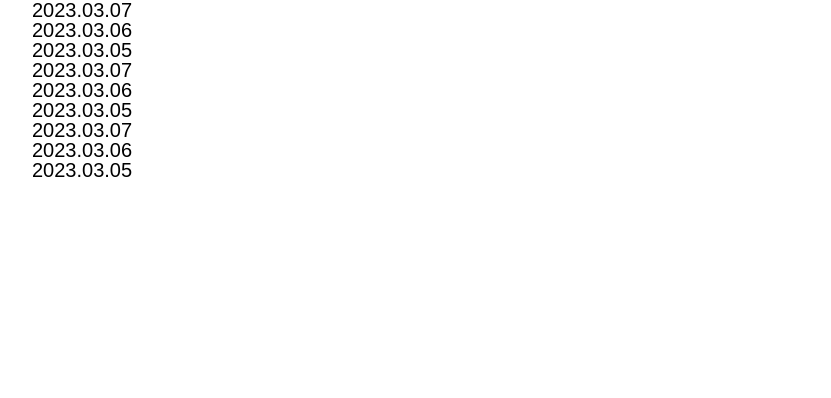
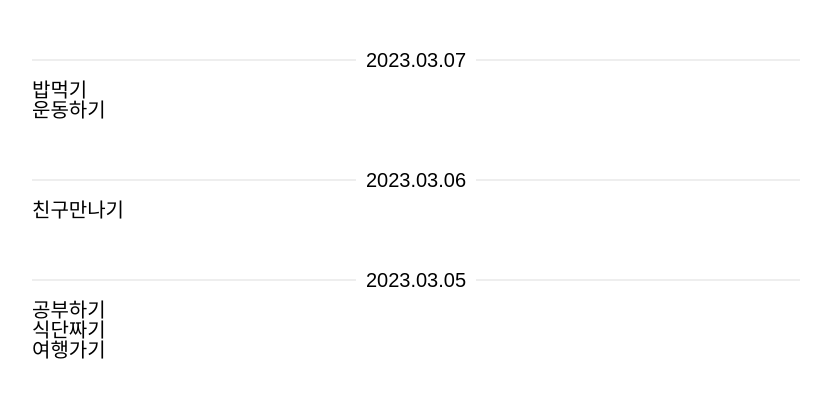
Before and after one commit to eunseozz/react-todo-ver2.0, a React (Create React App) app: page / in a window 1280 px wide. Shown: the top 398 px of the page, without its empty margins (224-1055 px from the left). Built offline with nearby package versions, Linux system fonts and the light colour scheme; a web font is replaced by a local one.

Commit message:
스타일 수정

```diff
--- a/src/TodoGroup.tsx
+++ b/src/TodoGroup.tsx
@@ -1,15 +1,12 @@
 import React from "react";
+import TodoItem from "./TodoItem";
 
 interface TodoGroupProps {
     //onClickUpdateButton(id: number): void;
     //onClickDeleteButton(id: number): void;
-    tasks: Array<dateObj>;
-};
-
-interface dateObj {
     date: string,
     todo: Array<ItemObj>;
-}
+};
 
 interface ItemObj {
     id: number;
@@ -19,16 +16,20 @@ interface ItemObj {
 const TodoGroup = ({
     //onClickUpdateButton,
     //onClickDeleteButton,
-    tasks,
+    date,
+    todo
 }: TodoGroupProps) => {
     return (
         <li>
-            {tasks.map(task =>
-                <p>{task.date}</p>
-                // {task.map(item =>
-                //     <TodoItem />
-                // )}
-            )}
+            <p><span>{date}</span></p>
+            <ul>
+                {todo.map(item =>
+                    <TodoItem
+                        id={item.id}
+                        title={item.title}
+                    />
+                )}
+            </ul>
         </li>
     );
 }
--- a/src/TodoItem.tsx
+++ b/src/TodoItem.tsx
@@ -14,11 +14,11 @@ const TodoItem = ({
     title
 }: TodoItemProps) => {
     return (
-        <li>
-           <span>{title}</span>
+        <>
+           <li>{title}</li>
            {/* <button type="button" onClick={(id) => onClickUpdateButton}>수정</button> */}
            {/* <button type="button" onClick={(id) => onClickDeleteButton}>삭제</button> */}
-        </li>
+        </>
     );
 }
 
--- a/src/TodoList.tsx
+++ b/src/TodoList.tsx
@@ -57,12 +57,12 @@ const TodoList = () => {
         <ul className="todo-wrap">
             {tasks.map(task =>
                 <TodoGroup
-                    tasks={tasks}
+                    date={task.date}
+                    todo={task.todo}
                     //onClickUpdateButton={handleClickUpdateButton}
                     //onClickDeleteButton={handleClickDeleteButton}
                 />
             )}
-
         </ul>
     );
 }
--- a/src/assets/css/App.css
+++ b/src/assets/css/App.css
@@ -1,6 +1,39 @@
 @import './reset.css';
 
 .inner{
+    padding: 50px 0 50px 0;
     max-width: 768px;
     margin: 0 auto;
 }
+
+.todo-wrap > li + li{
+    margin-top: 50px;
+}
+
+.todo-wrap > li > p{
+    position: relative;
+    text-align: center;
+}
+
+.todo-wrap > li > p > span{
+    display: inline-block;
+    padding-left: 10px;
+    padding-right: 10px;
+    background-color: #fff;
+}
+
+.todo-wrap > li > p:after{
+    content: "";
+    width: 100%;
+    height: 1px;
+    background-color: #ddd;
+    position: absolute;
+    top: 50%;
+    left: 0;
+    transform: translateY(-50%);
+    z-index: -1;
+}
+
+.todo-wrap > li ul{
+    margin-top: 10px;
+}
```
Also changed, not shown: 1 other file (tests, documents, lock files or other folders).
